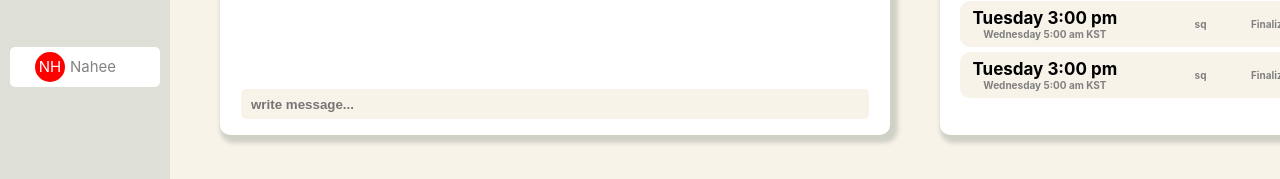
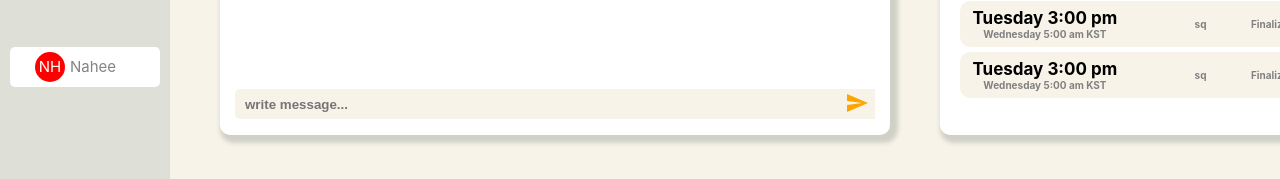
Before and after one commit to haimnam/FLIP-Test, a React (Create React App) app: page /schedule in a window 1280 px wide. Shown: the part 555-734 px from the top of the page. Built offline with nearby package versions, Linux system fonts and the light colour scheme.

Commit message:
Add a Chatting Function

```diff
--- a/src/pages/Schedule/Chat.tsx
+++ b/src/pages/Schedule/Chat.tsx
@@ -1,10 +1,20 @@
-import { time } from "console";
-import React from "react";
+import React, { useState } from "react";
 import styles from "../../scss/ScheduleAndChat.module.scss";
 import { PartnerInfoData } from "./PartnerInfoData.tsx";
 import { ChatPartnerData, ChatMyData } from "./ChatData.tsx";
+import SendIcon from "@mui/icons-material/Send";
 
 const Chat = () => {
+  const [chat, setChat] = useState({ input: "", chats: [] });
+
+  const onChangeChat = (e) => {
+    setChat({ input: e.target.value, chats: chat.chats });
+  };
+
+  const onClickChat = (e) => {
+    setChat({ input: "", chats: chat.chats.concat(chat.input) });
+  };
+
   return (
     <div className={styles.chatBody}>
       <div className={styles.chatInfo}>
@@ -72,9 +82,36 @@ const Chat = () => {
               </div>
             );
           })}
+
+          {/*<div className={styles.chatMyItem}>
+            <div className={styles.chatBox}>
+              <div className={styles.chatMessage}>{chat}</div>
+            </div>
+        </div>*/}
+          {chat.chats.map((ch, index) => {
+            return (
+              <div key={index} className={styles.chatMyItem}>
+                <div className={styles.chatBox}>
+                  <div className={styles.chatMessage}>{ch}</div>
+                </div>
+              </div>
+            );
+          })}
         </div>
         <div className={styles.chatInput}>
-          <input type="text" placeholder="write message..."></input>
+          <input
+            type="text"
+            placeholder="write message..."
+            value={chat.input}
+            onChange={onChangeChat}
+          ></input>
+          <button
+            type="submit"
+            onClick={onClickChat}
+            className={styles.sendIcon}
+          >
+            <SendIcon />
+          </button>
         </div>
       </div>
     </div>
--- a/src/scss/ScheduleAndChat.module.scss
+++ b/src/scss/ScheduleAndChat.module.scss
@@ -153,15 +153,21 @@ h3 {
 
     .chatInput {
       height: 30px;
-      text-align: center;
+      display: flex;
       input {
         width: 95%;
         height: 100%;
-        border-radius: 5px;
+        border-radius: 5px 0px 0px 5px;
         background-color: rgb(248, 243, 233);
         border-style: none;
         padding: 0px 10px;
         font-weight: bold;
+      }
+      .sendIcon {
+        color: orange;
+        border: none;
+        background-color: rgb(248, 243, 233);
+        cursor: pointer;
       }
     }
   }
```
